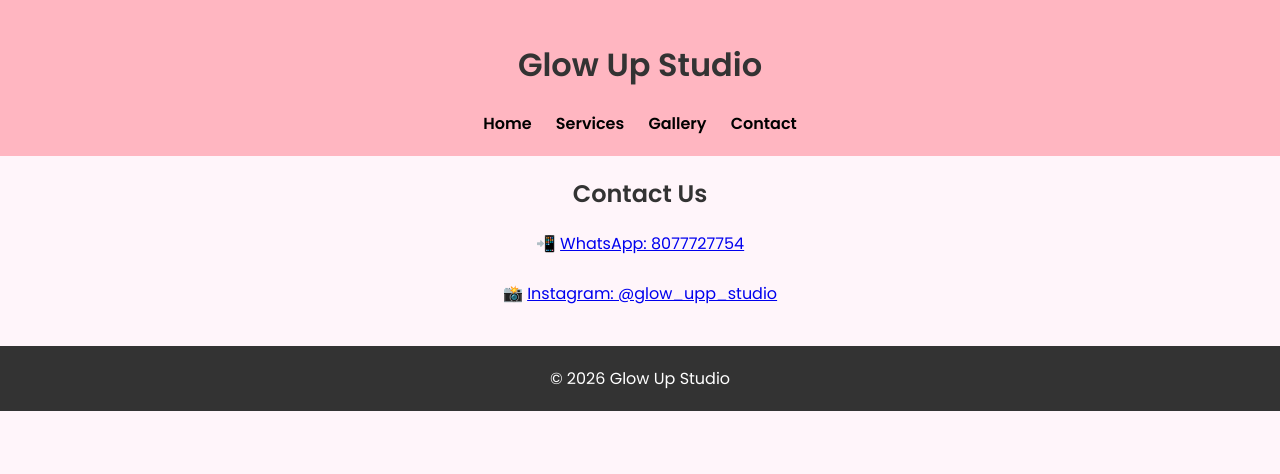
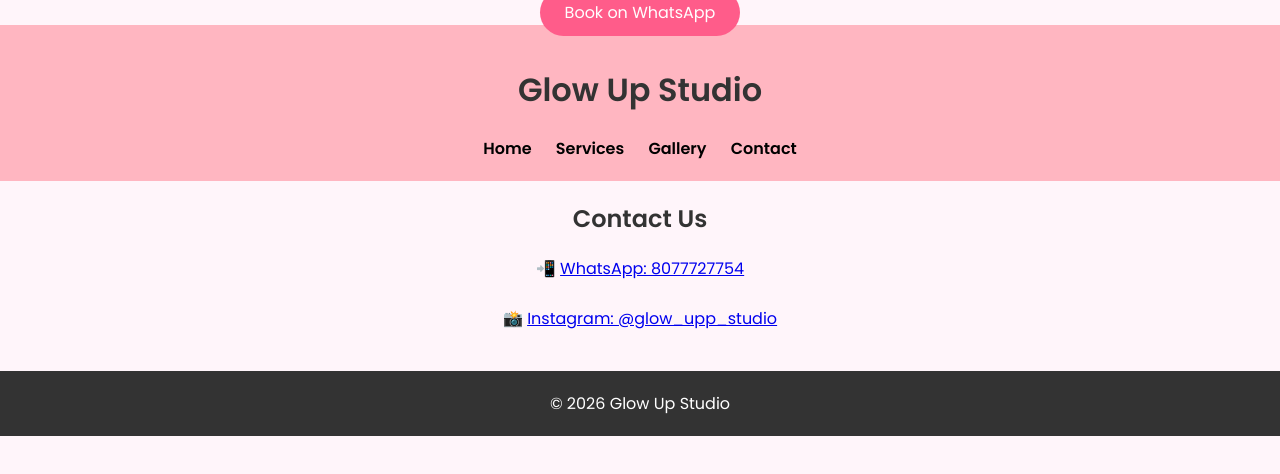
Before and after one commit to mohitpatel6703-del/Glow-upp-studio, a plain HTML site: page contact.html in a window 1280 px wide. Drawn offline with Linux system fonts and the light colour scheme.

Commit message:
Add WhatsApp booking link to contact page

```diff
--- a/contact.html
+++ b/contact.html
@@ -1,4 +1,6 @@
-<link href="https://fonts.googleapis.com/css2?family=Poppins:wght@300;400;600&display=swap" rel="stylesheet"><!DOCTYPE html>
+<a href="https://wa.me/9176689 74320" class="btn">
+Book on WhatsApp
+</a><link href="https://fonts.googleapis.com/css2?family=Poppins:wght@300;400;600&display=swap" rel="stylesheet"><!DOCTYPE html>
 <html>
 <head>
   <title>Contact | Glow Up Studio</title>
```
